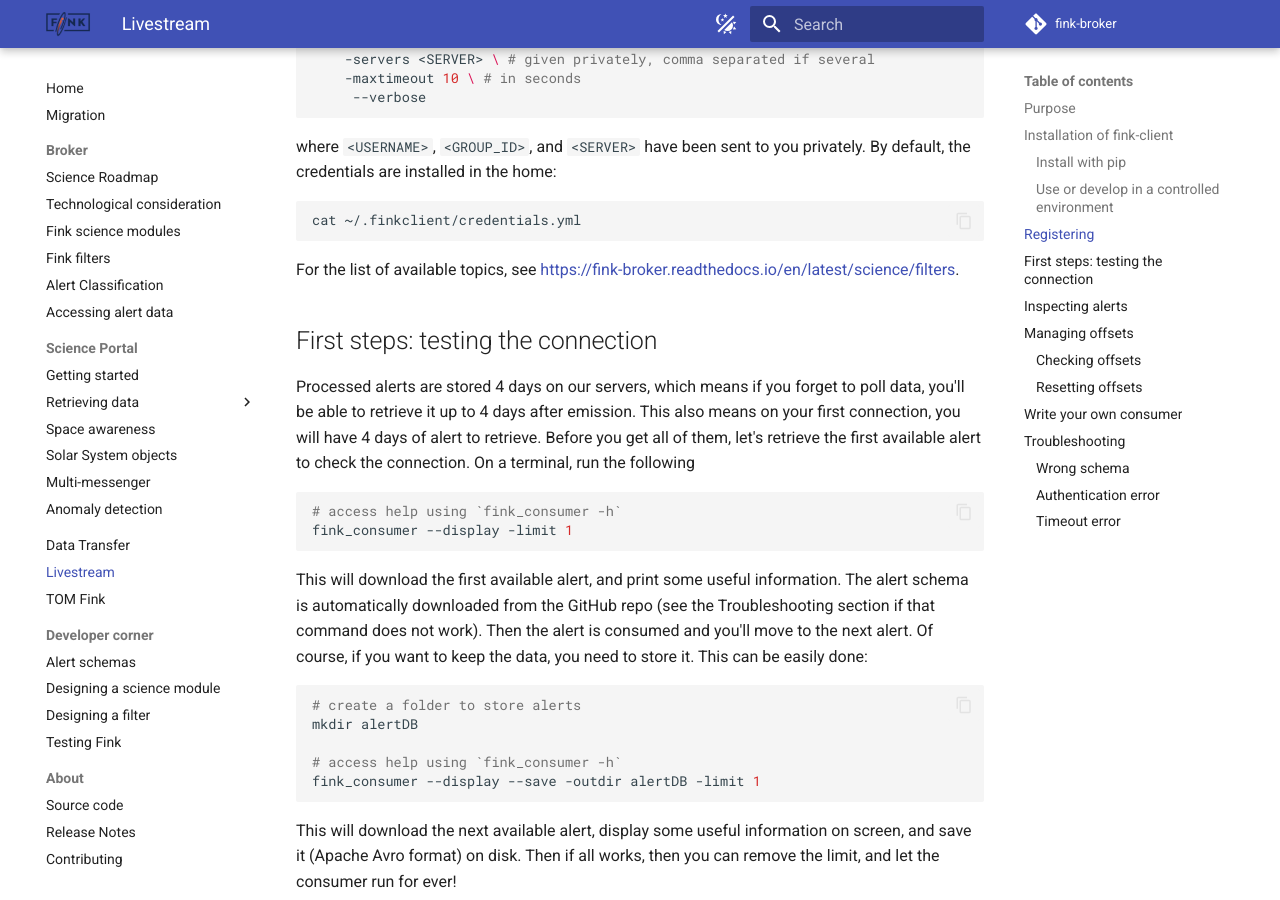
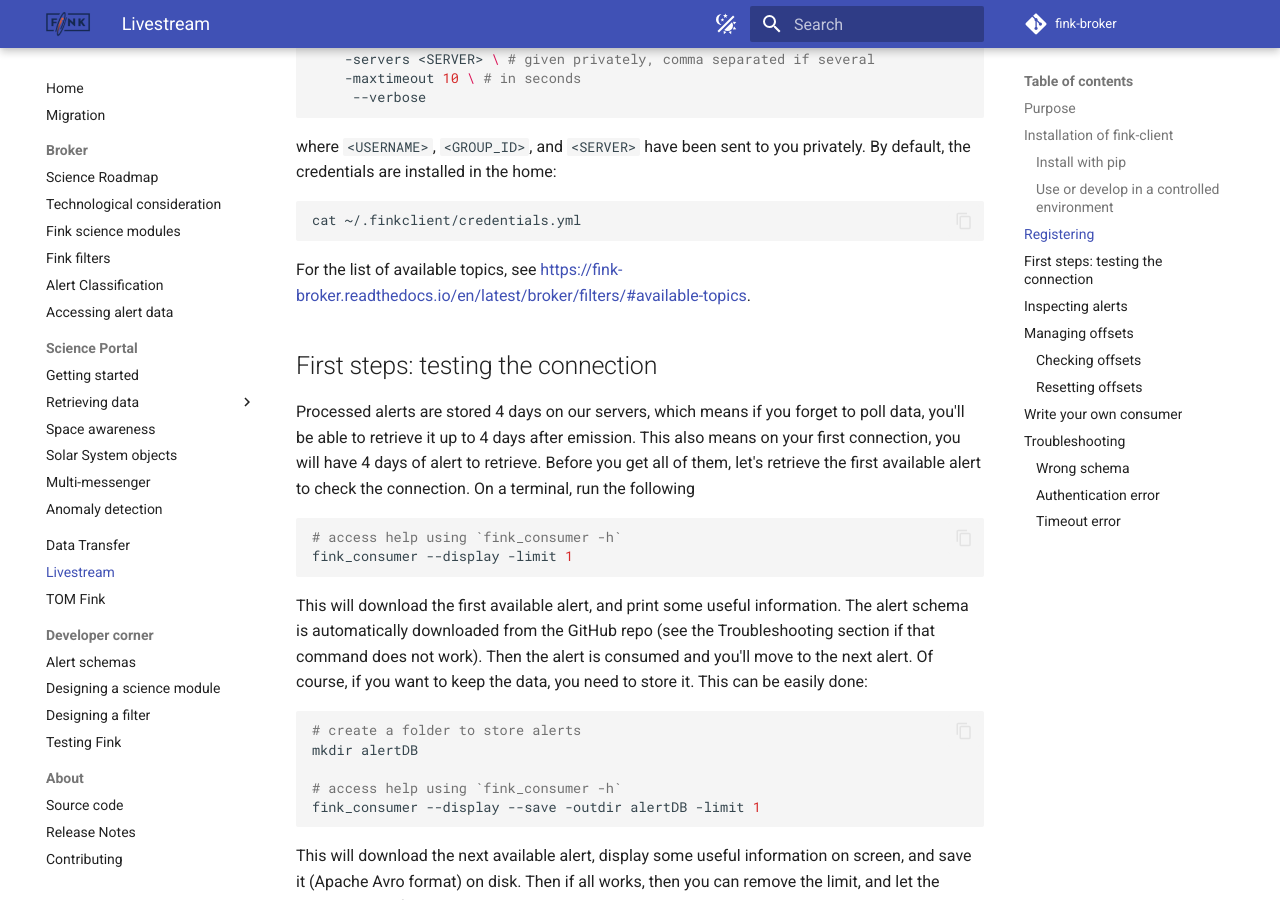
Before and after one commit to astrolabsoftware/fink, an MkDocs documentation site: the page built from docs/services/livestream.md, in a window 1280 px wide and 900 px high, scrolled down 1380 px. Built offline with MkDocs 1.6.1 and Material for MkDocs 9.7.7, drawn with Linux system fonts in a browser that asks for light colours; comment, search, counter and statistics services are not loaded; part of the change alters nothing that is shown.

Commit message:
Fix broker link. Closes #49

````diff
--- a/docs/services/livestream.md
+++ b/docs/services/livestream.md
@@ -56,7 +56,7 @@ where `<USERNAME>`, `<GROUP_ID>`, and `<SERVER>` have been sent to you privately
 cat ~/.finkclient/credentials.yml
 ```
 
-For the list of available topics, see [https://fink-broker.readthedocs.io/en/latest/science/filters](https://fink-broker.readthedocs.io/en/latest/science/filters/).
+For the list of available topics, see [https://fink-broker.readthedocs.io/en/latest/broker/filters/#available-topics](https://fink-broker.readthedocs.io/en/latest/broker/filters/#available-topics).
 
 ## First steps: testing the connection
 
````
